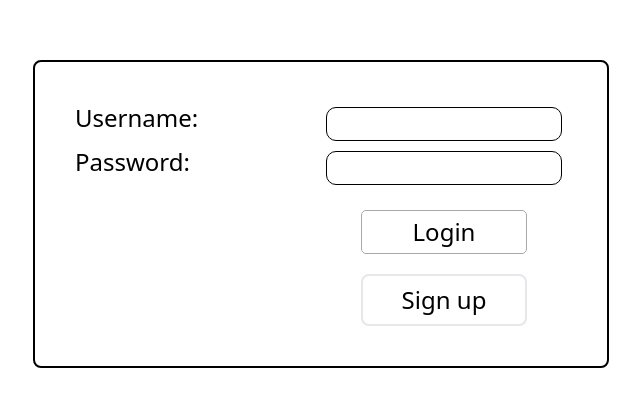
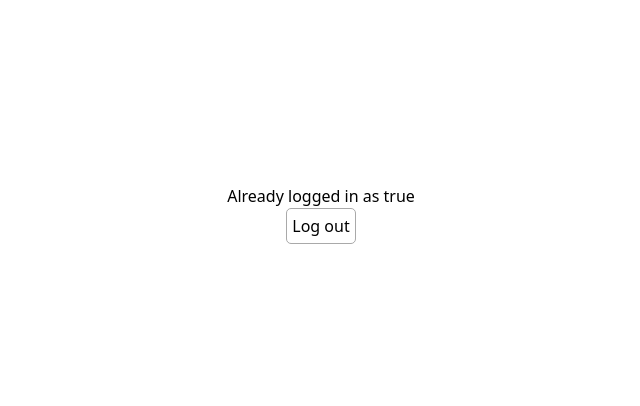
Before and after one commit to SSReal/portfolio-vnext, a Next.js app: page /login in a window 1280 px wide. Shown: the part 186-592 px from the top of the page, without its empty margins (319-959 px from the left). Built offline with nearby package versions, Linux system fonts and the light colour scheme; sample sign-in values are in the browser's storage.

Commit message:
add logout button

```diff
--- a/pages/edit.tsx
+++ b/pages/edit.tsx
@@ -12,10 +12,11 @@ import { CgScrollH } from "react-icons/cg";
 import ProjectDisplay from "../components/ProjectDisplay";
 import ExpDisplay from "../components/ExperienceDisplay";
 import { BsFillTelephoneFill } from "react-icons/bs";
-import { MdCheckCircle, MdEmail } from "react-icons/md";
+import { MdCheckCircle, MdEmail, MdLogout } from "react-icons/md";
 import { ImLocation } from "react-icons/im";
 
 import loader from "../public/loader.gif";
+import { FaSignOutAlt } from "react-icons/fa";
 
 const defaultProject: Project = {
     title: "",
@@ -56,6 +57,7 @@ function showAlert(q: string) {
 }
 
 function Edit() {
+
     async function submitFormHandler(e: any) {
         setIsLoading(true);
         const finalData = regData;
@@ -308,6 +310,12 @@ function Edit() {
         }
         verifyLogin();
     }, [router])
+
+    async function logout() {
+        localStorage.removeItem('loggedInUser');
+        localStorage.removeItem('userToken');
+        await router.push('/login');
+    }
 
     function addSocialLink() {
         if (newSocialLink === "") {
@@ -637,9 +645,15 @@ function Edit() {
                         </section>
                     }
 
-                    <div onClick={submitFormHandler} className=" reveal-from-right flex items-center fixed top-10 right-0 bg-slate-700 rounded-tl-lg rounded-bl-lg cursor-pointer">
-                        <MdCheckCircle className=" py-2 text-5xl text-sky-500" />
-                        <p className="text-white mr-2">Submit</p>
+                    <div className = "fixed top-10 right-0 flex flex-col gap-2">
+                        <div onClick={submitFormHandler} className=" reveal-from-right flex items-center bg-slate-700 rounded-tl-lg rounded-bl-lg cursor-pointer">
+                            <MdCheckCircle className=" py-2 text-5xl text-sky-500" />
+                            <p className="text-white mr-2">Submit</p>
+                        </div>
+                        <div onClick = {logout} className = " reveal-from-right flex items-center bg-slate-700 rounded-tl-lg rounded-bl-lg cursor-pointer">
+                            <FaSignOutAlt className = "py-2 text-5xl text-sky-500" />
+                            <p className = "text-white mr-2">Logout</p>
+                        </div>
                     </div>
                 </div>
             </main>
@@ -648,7 +662,3 @@ function Edit() {
 }
 
 export default Edit;
-
-export function getClientSideProps() {
-
-}
--- a/pages/login.tsx
+++ b/pages/login.tsx
@@ -1,10 +1,33 @@
 import Link from "next/link";
 import { useRouter } from "next/router";
-import { useState } from "react";
+import { useEffect, useState } from "react";
 
 
 function Login() {
     const [{username, password}, setRegDetails] = useState({username:"", password:""})
+    const [loggedInUser, setLoggedInUser] = useState("");
+    const router = useRouter();
+
+    useEffect(() => {
+        setLoggedInUser(localStorage.getItem('loggedInUser') || "")
+    }, [])
+
+    function logout() {
+        localStorage.removeItem('userToken');
+        localStorage.removeItem('loggedInUser');
+        setLoggedInUser("");
+    }
+
+    if(loggedInUser !== "") {
+        //a user is already logged in
+        //display logout button
+        return (
+            <div className = "flex flex-col items-center justify-center h-screen w-screen">
+                <p>Already logged in as {loggedInUser}</p>
+                <button onClick = {logout}>Log out</button>
+            </div>
+        )
+    }
 
     function changeHandler(e:any) {
         if(e.target.name === "username") {
@@ -20,8 +43,6 @@ function Login() {
             })
         }
     }
-
-    const router = useRouter();
 
     async function login() {
         const res = await fetch('/api/login', {
```
